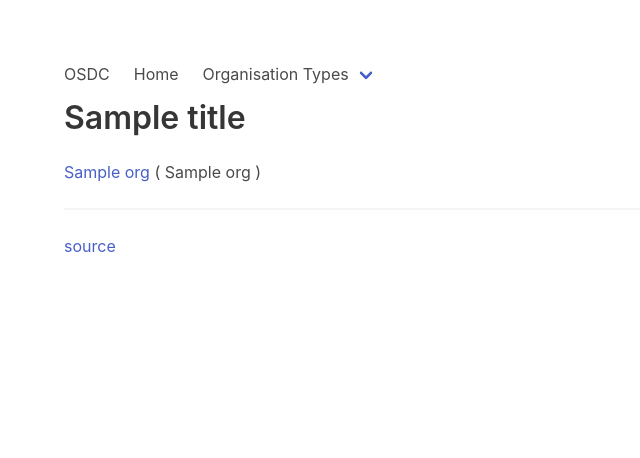
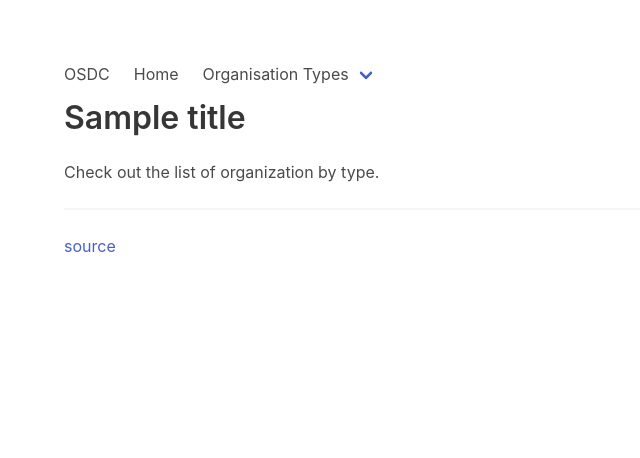
Before and after one commit to OSDC-Code-Maven/open-source-by-organizations, a Flask app: template templates/index.html in a window 1280 px wide. Shown: the top 458 px of the page, without its empty margins (0-640 px from the left). Run offline with Flask 2, Linux system fonts and the light colour scheme; the template is opened without the code that fills it: most values are stand-ins (such as "Sample title", 1, 10 or a date in 2020); some libraries are stand-ins or nearby versions.

Commit message:
remove listing from front page

```diff
--- a/generate.py
+++ b/generate.py
@@ -139,12 +139,11 @@ def generate_html_pages(github_organisations):
         )
 
     render('index.html', out_dir.joinpath('index.html'),
-        github_organisations = github_organisations,
         title = 'Open Source by organisations',
         org_types = config['org_types'],
     )
     for org_type, display_name in config['org_types'].items():
-        render('index.html', out_dir.joinpath(f'{org_type}.html'),
+        render('list.html', out_dir.joinpath(f'{org_type}.html'),
             github_organisations = [org for org in github_organisations if org['type'] == org_type],
             title = f'Open Source by {display_name}',
             org_types = config['org_types'],
--- a/templates/index.html
+++ b/templates/index.html
@@ -2,15 +2,6 @@
 
 <h1 class="title">{{title}}</h1>
 
-<ul>
-{% for org in github_organisations %}
-    <li>
-        <a href="github/{{org.id.lower()}}">{{org.name}}</a>
-        {% if org.org_name %}
-        ( {{org.org_name}} )
-        {% endif %}
-    </li>
-{% endfor %}
-</ul>
+Check out the list of organization by type.
 
 {% include 'incl/footer.html' %}
```
Also changed, not shown: templates/list.html (added, +16 -0 lines).
